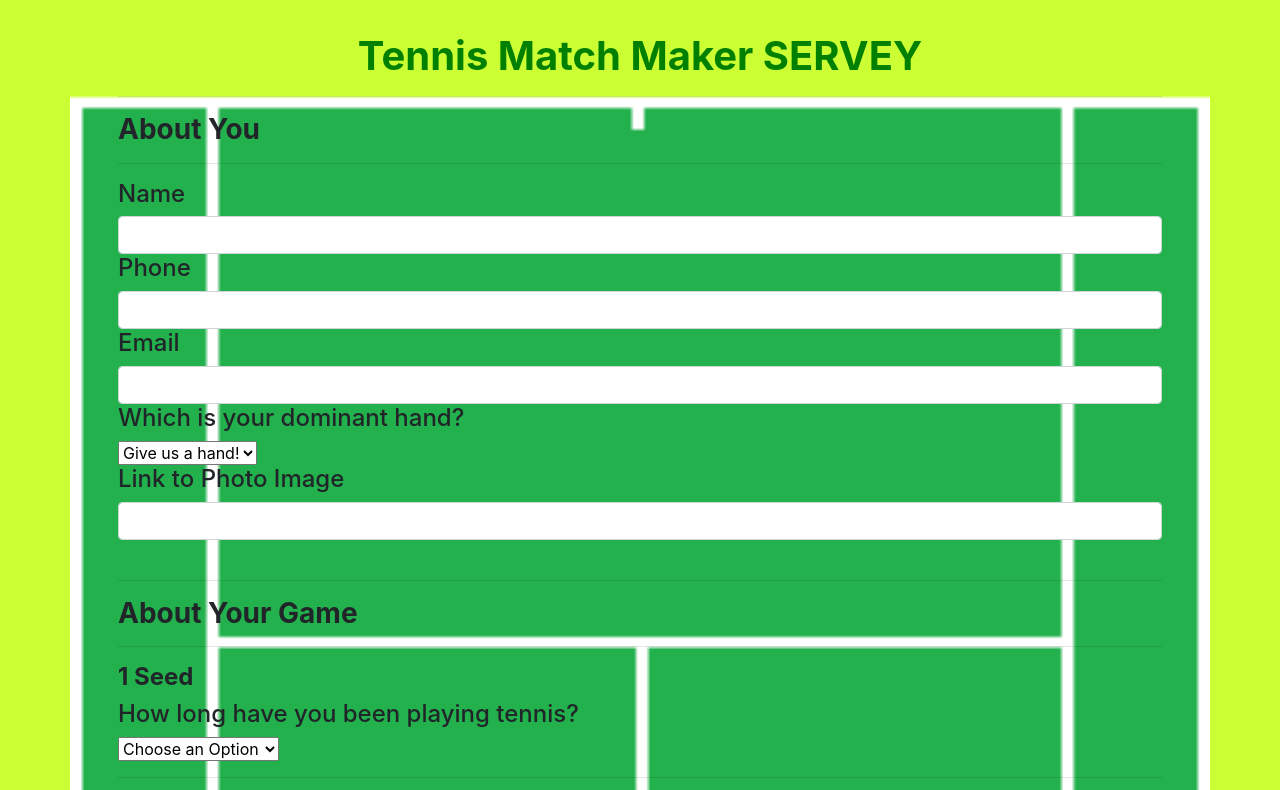
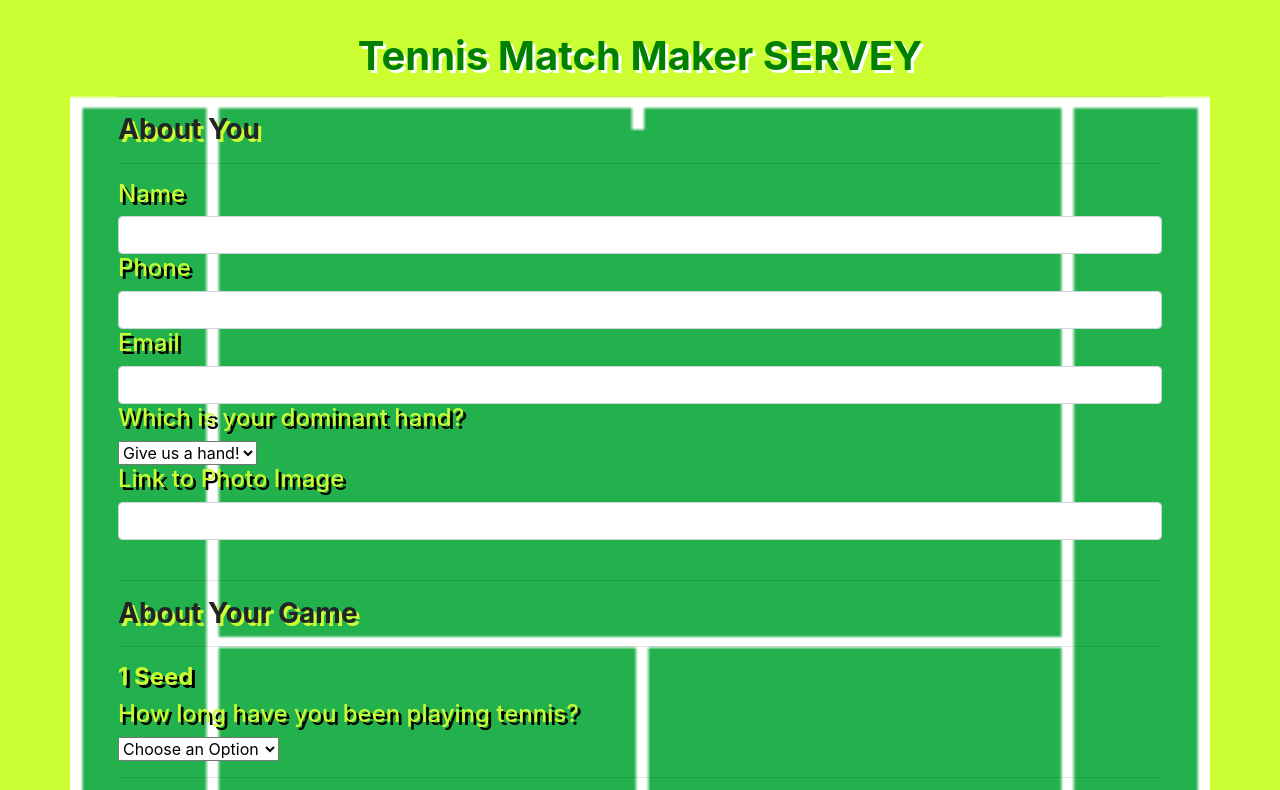
Before and after one commit to larryevans19/FriendFinder, a website: page app/public/survey.html in a window 1280 px wide. Shown: the top 790 px of the page. Drawn offline with nearby package versions, Linux system fonts and the light colour scheme.

Commit message:
TMM v1.9 (Stylin)

```diff
--- a/app/public/survey.html
+++ b/app/public/survey.html
@@ -36,9 +36,21 @@
       padding: 2rem 3rem;
     }
 
+    h3 {
+      text-shadow: 3px 3px rgb(204, 255, 51);
+
+    }
+
+    h4 {
+      color: rgb(204, 255, 51);
+      text-shadow: 3px 3px black;
+
+    }
+
     #title {
       text-align: center;
       color: green;
+      text-shadow: 3px 3px white;
 
     }
 
```
Also changed, not shown: app/public/home.html (+1 -1 lines).
